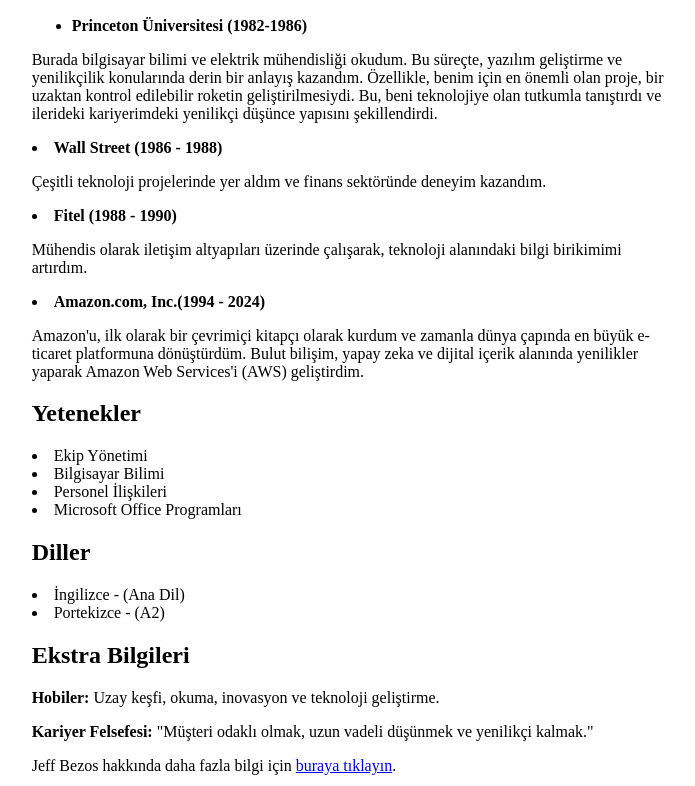
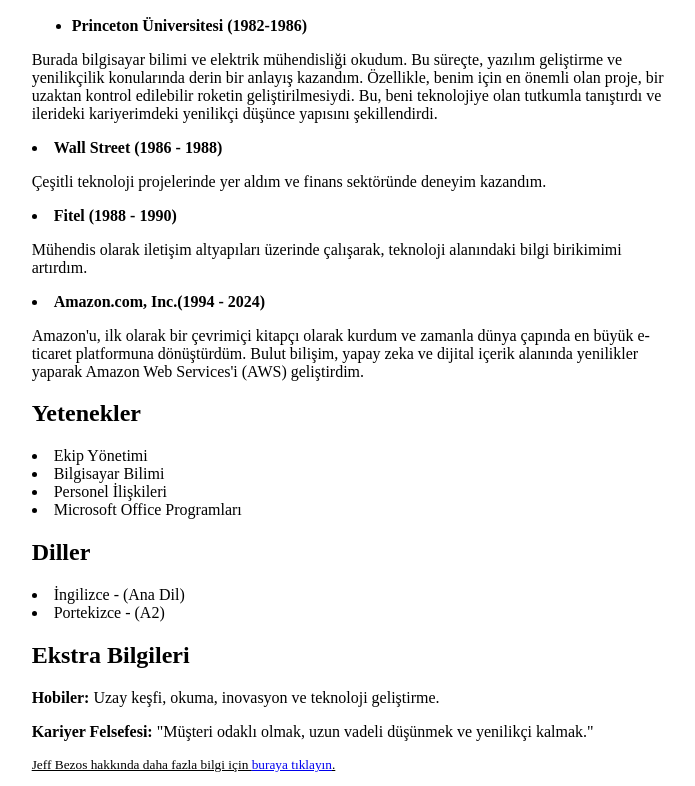
Before and after one commit to Ar1kan/Homework1, a plain HTML site: page index.html in a window 1280 px wide. Shown: the part 319-1105 px from the top of the page, without its empty margins (421-1116 px from the left). Drawn offline with Linux system fonts and the light colour scheme.

Commit message:
Update index.html
Son eklenen bağlantı için yazı düzenlemesi.

```diff
--- a/index.html
+++ b/index.html
@@ -87,7 +87,7 @@
                 <p>
                     <strong>Kariyer Felsefesi:</strong> "Müşteri odaklı olmak, uzun vadeli düşünmek ve yenilikçi kalmak."
                 </p>
-                <p>Jeff Bezos hakkında daha fazla bilgi için <a href="https://tr.wikipedia.org/wiki/Jeff_Bezos" target="_blank">buraya tıklayın</a>.</p>
+                <p><small><u>Jeff Bezos hakkında daha fazla bilgi için <a href="https://tr.wikipedia.org/wiki/Jeff_Bezos" target="_blank">buraya tıklayın</a>.</u></small></p>
             </td>
           </tr>
         </table>
```
